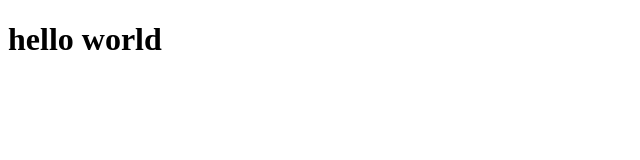
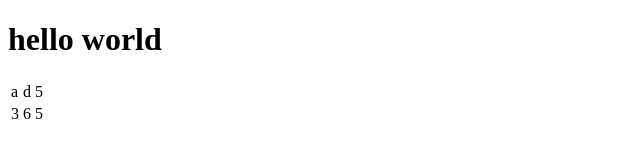
Before and after one commit to 21t7039t/pwa, a plain HTML site: page index.html in a window 1280 px wide. Shown: the full height of the page, 0-640 px from the left. Drawn offline with Linux system fonts and the light colour scheme.

Commit message:
表を埋める

```diff
--- a/index.html
+++ b/index.html
@@ -23,14 +23,14 @@ if ('serviceWorker' in navigator) {
 	<h1>hello world</h1>
 	<table>
 		<tr>
-			<td></td>
-			<td></td>
-			<td></td>
+			<td>a</td>
+			<td>d</td>
+			<td>5</td>
 		</tr>
 		<tr>
-			<td></td>
-			<td></td>
-			<td></td>
+			<td>3</td>
+			<td>6</td>
+			<td>5</td>
 		</tr>
 	</table>
 </body>
```
